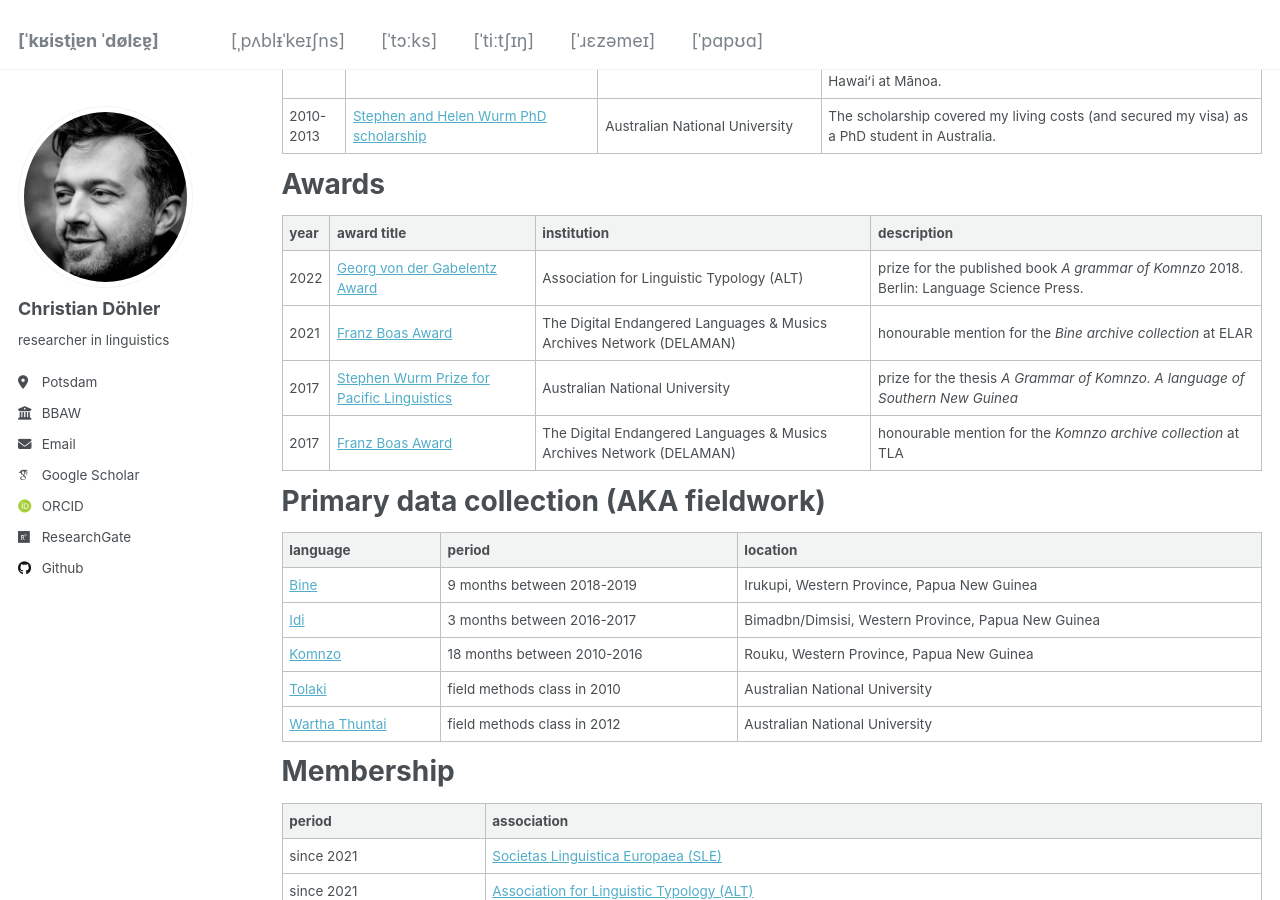
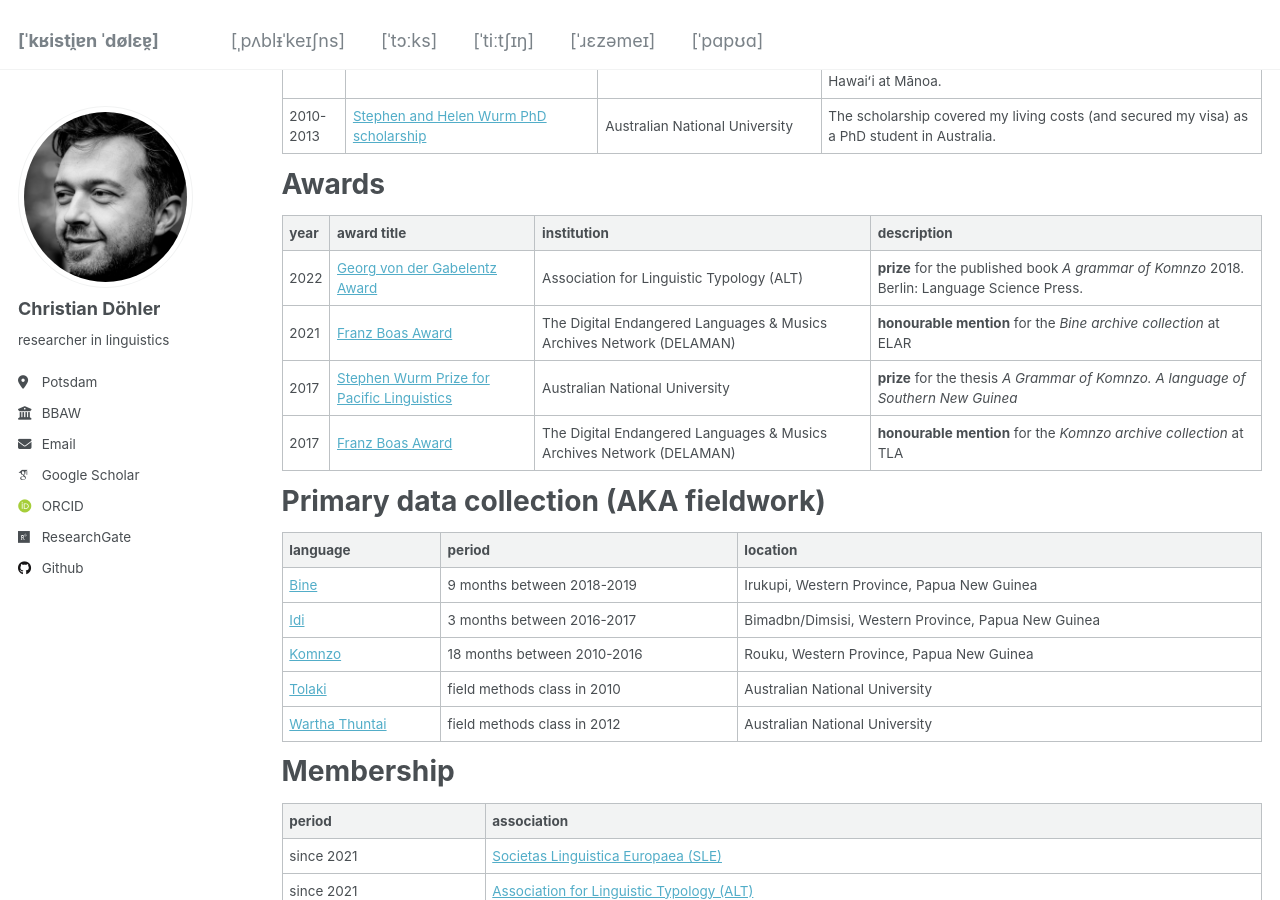
Before and after one commit to chrdoe/chrdoe.github.io, a Jekyll site: the page built from _pages/cv.md, in a window 1280 px wide and 900 px high, scrolled down 1688 px. Built offline with Jekyll 4.4.1, drawn with Linux system fonts in a browser that asks for light colours; some web fonts are replaced.

Commit message:
Update cv.md

```diff
--- a/_pages/cv.md
+++ b/_pages/cv.md
@@ -52,10 +52,10 @@ Awards
 
 |year|award title|institution|description|
 |---|---|---|---|
-|2022|[Georg von der Gabelentz Award](https://linguistic-typology.org/georg-von-der-gabelentz-award)|Association for Linguistic Typology (ALT)|prize for the published book *A grammar of Komnzo* 2018. Berlin: Language Science Press.|
-|2021|[Franz Boas Award](https://www.delaman.org/news/sonja-riesberg-receives-first-delaman-franz-boas-award/)|The Digital Endangered Languages & Musics Archives Network (DELAMAN)|honourable mention for the *Bine archive collection* at ELAR|
-|2017|[Stephen Wurm Prize for Pacific Linguistics](https://www.anu.edu.au/students/program-administration/prizes/stephen-wurm-graduate-prize-for-pacific-linguistic-studies)|Australian National University|prize for the thesis *A Grammar of Komnzo. A language of Southern New Guinea*|
-|2017|[Franz Boas Award](https://www.delaman.org/news/2021-delaman-award-goes-to-karolina-grzech/)|The Digital Endangered Languages & Musics Archives Network (DELAMAN)|honourable mention for the *Komnzo archive collection* at TLA|
+|2022|[Georg von der Gabelentz Award](https://linguistic-typology.org/georg-von-der-gabelentz-award)|Association for Linguistic Typology (ALT)|**prize** for the published book *A grammar of Komnzo* 2018. Berlin: Language Science Press.|
+|2021|[Franz Boas Award](https://www.delaman.org/news/sonja-riesberg-receives-first-delaman-franz-boas-award/)|The Digital Endangered Languages & Musics Archives Network (DELAMAN)|**honourable mention** for the *Bine archive collection* at ELAR|
+|2017|[Stephen Wurm Prize for Pacific Linguistics](https://www.anu.edu.au/students/program-administration/prizes/stephen-wurm-graduate-prize-for-pacific-linguistic-studies)|Australian National University|**prize** for the thesis *A Grammar of Komnzo. A language of Southern New Guinea*|
+|2017|[Franz Boas Award](https://www.delaman.org/news/2021-delaman-award-goes-to-karolina-grzech/)|The Digital Endangered Languages & Musics Archives Network (DELAMAN)|**honourable mention** for the *Komnzo archive collection* at TLA|
 
 Primary data collection (AKA fieldwork)
 ====
```
